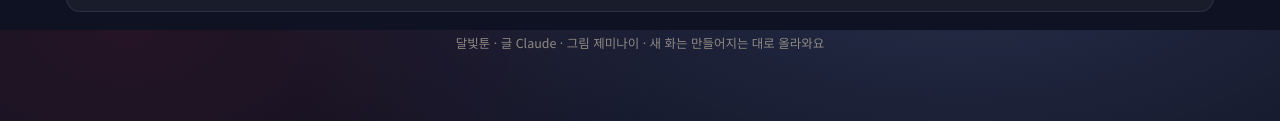
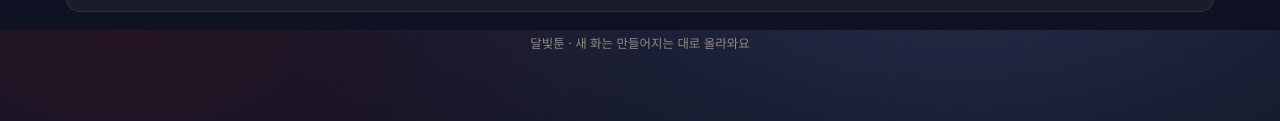
Before and after one commit to kisthestar1-boop/dalbit-toon, a plain HTML site: page index.html in a window 1280 px wide. Shown: the part 1570-1691 px from the top of the page. Drawn offline with Linux system fonts and the light colour scheme; a web font is replaced by a local one.

Commit message:
Add files via upload

```diff
--- a/data.js
+++ b/data.js
@@ -8,7 +8,7 @@ window.TOON={
    "g": "회귀 · 판타지",
    "kind": "연재 중",
    "day": "수요일",
-   "by": "글 Claude · 그림 제미나이",
+   "by": "AI 민성",
    "art": {
     "bg": "radial-gradient(120% 90% at 50% 8%,#6a2222 0%,#1b1426 48%,#090c16 100%)",
     "moon": true,
@@ -63,7 +63,7 @@ window.TOON={
    "g": "영지 · 힐링 판타지",
    "kind": "연재 예정",
    "day": "",
-   "by": "글 Claude · 그림 제미나이",
+   "by": "AI 민성",
    "art": {
     "bg": "radial-gradient(120% 90% at 50% 10%,#F6D9A8 0%,#C98F5C 45%,#4A2E2A 100%)",
     "ic": "🧙‍♀️🌿🏰",
@@ -79,7 +79,7 @@ window.TOON={
    "g": "힐링 · 판타지",
    "kind": "연재 예정",
    "day": "",
-   "by": "글 Claude · 그림 제미나이",
+   "by": "AI 민성",
    "art": {
     "bg": "radial-gradient(120% 90% at 50% 15%,#DDEBF6 0%,#8FB3D1 45%,#2A3A55 100%)",
     "ic": "✉️🧝🌌",
@@ -95,7 +95,7 @@ window.TOON={
    "g": "학원 · 성장 판타지",
    "kind": "연재 예정",
    "day": "",
-   "by": "글 Claude · 그림 제미나이",
+   "by": "AI 민성",
    "art": {
     "bg": "radial-gradient(120% 90% at 50% 10%,#E9DDF8 0%,#A48BD6 45%,#2C2350 100%)",
     "ic": "🪄📚✨",
--- a/index.html
+++ b/index.html
@@ -108,7 +108,7 @@ function card(x){const n=live(x).length;return `<a class="card" href="#s-${x.id}
 function home(tab){const on=S.filter(x=>live(x).length),soon=S.filter(x=>!live(x).length);
  const sec=(tag,small,h,arr)=>arr.length?`<section class="box"><div class="bh"><span class="tag">${tag}</span><div><small>${small}</small><h2>${h}</h2></div></div><div class="shelf">${arr.map(card).join("")}</div></section>`:"";
  const f=on[0];const feat=(tab==="home"&&f)?`<section class="feat"><div class="bgi" style="background-image:url(${f.art.img})"></div><div class="tx"><i>오늘의 달빛툰</i><h2>${esc(f.t)}</h2><p>${esc(f.intro)}</p><div class="go"><a class="btn pr" href="#v-${f.id}-${live(f)[0].no}">1화 보기</a><a class="btn" href="#s-${f.id}">목록</a></div></div><div class="art"><img src="${f.art.img}" alt="${esc(f.t)}"></div></section>`:"";
- return header(tab)+`<main class="wrap">${feat}${tab!=="soon"?sec("NEW","내가 보고 싶어서 만드는 웹툰","최신 만화",on):""}${tab!=="ongoing"?sec("SOON","마녀를 지켜라 · 장송의 프리렌 감성","연재 예정",soon):""}<p class="note">달빛툰 · 글 Claude · 그림 제미나이 · 새 화는 만들어지는 대로 올라와요</p></main>`}
+ return header(tab)+`<main class="wrap">${feat}${tab!=="soon"?sec("NEW","내가 보고 싶어서 만드는 웹툰","최신 만화",on):""}${tab!=="ongoing"?sec("SOON","마녀를 지켜라 · 장송의 프리렌 감성","연재 예정",soon):""}<p class="note">달빛툰 · 새 화는 만들어지는 대로 올라와요</p></main>`}
 function series(id){const x=S.find(s=>s.id===id)||S[0];const L=live(x);
  return header("")+`<main class="wrap"><section class="hero"><div class="big">${cover(x,"big")}</div><div class="info"><h1>${esc(x.t)}</h1><dl><dt>장르</dt><dd>${esc(x.g)}</dd><dt>분류</dt><dd>${esc(x.kind)}${x.day?" · 매주 "+x.day:""}</dd><dt>작가</dt><dd>${esc(x.by)}</dd></dl><div class="intro">${esc(x.intro)}</div>
   <div class="btns"><a class="btn" href="#home">☆ 서재로</a>${L.length?`<a class="btn pr" href="#v-${x.id}-${L[0].no}">처음부터</a>`:`<button class="btn pr" disabled>곧 시작</button>`}</div>${L.some(e=>e.body)?`<div class="scn">📜 시나리오(글) · ${L.filter(e=>e.body).map(e=>`<a href="#t-${x.id}-${e.no}">${e.no}화</a>`).join(" · ")}</div>`:""}</div></section>
```
